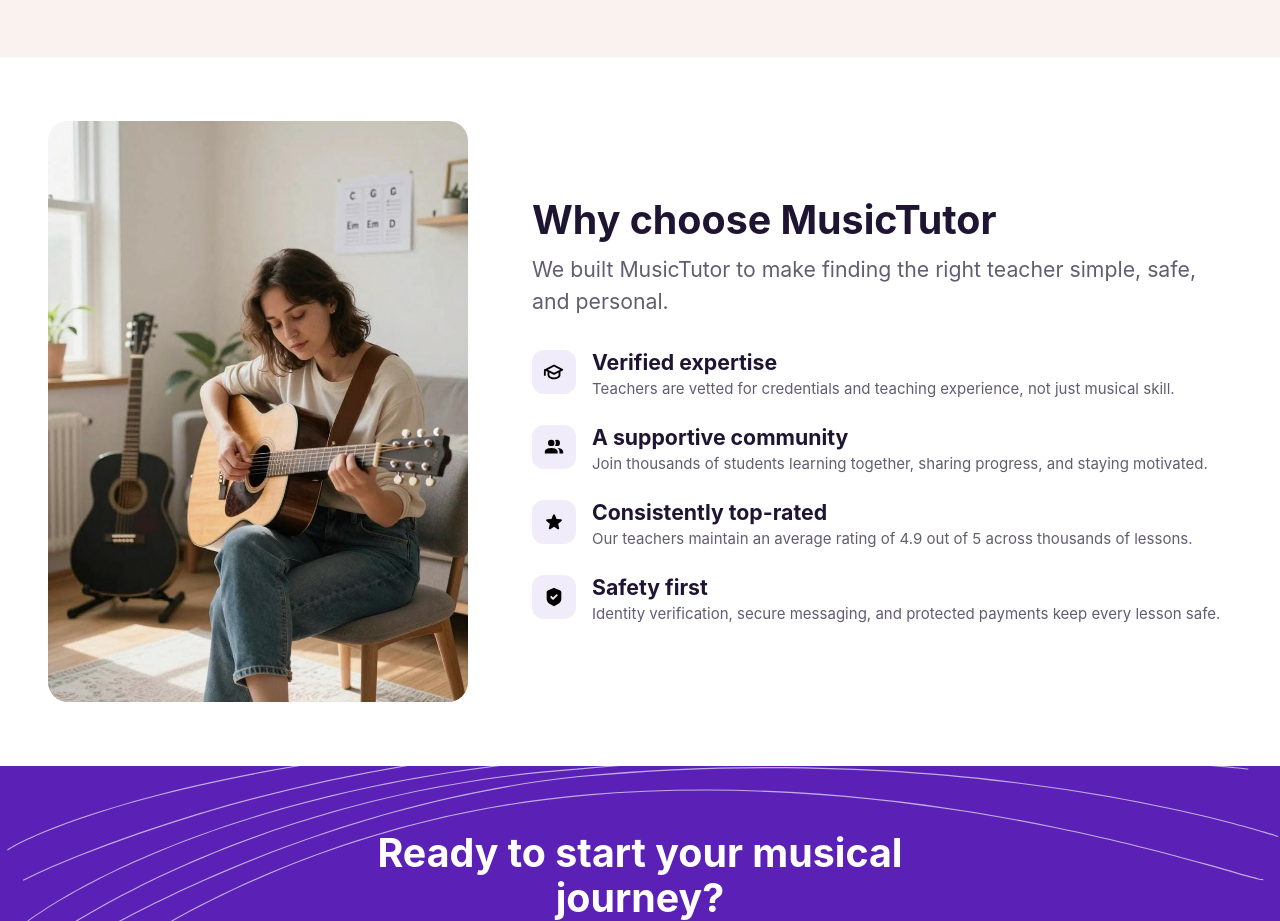
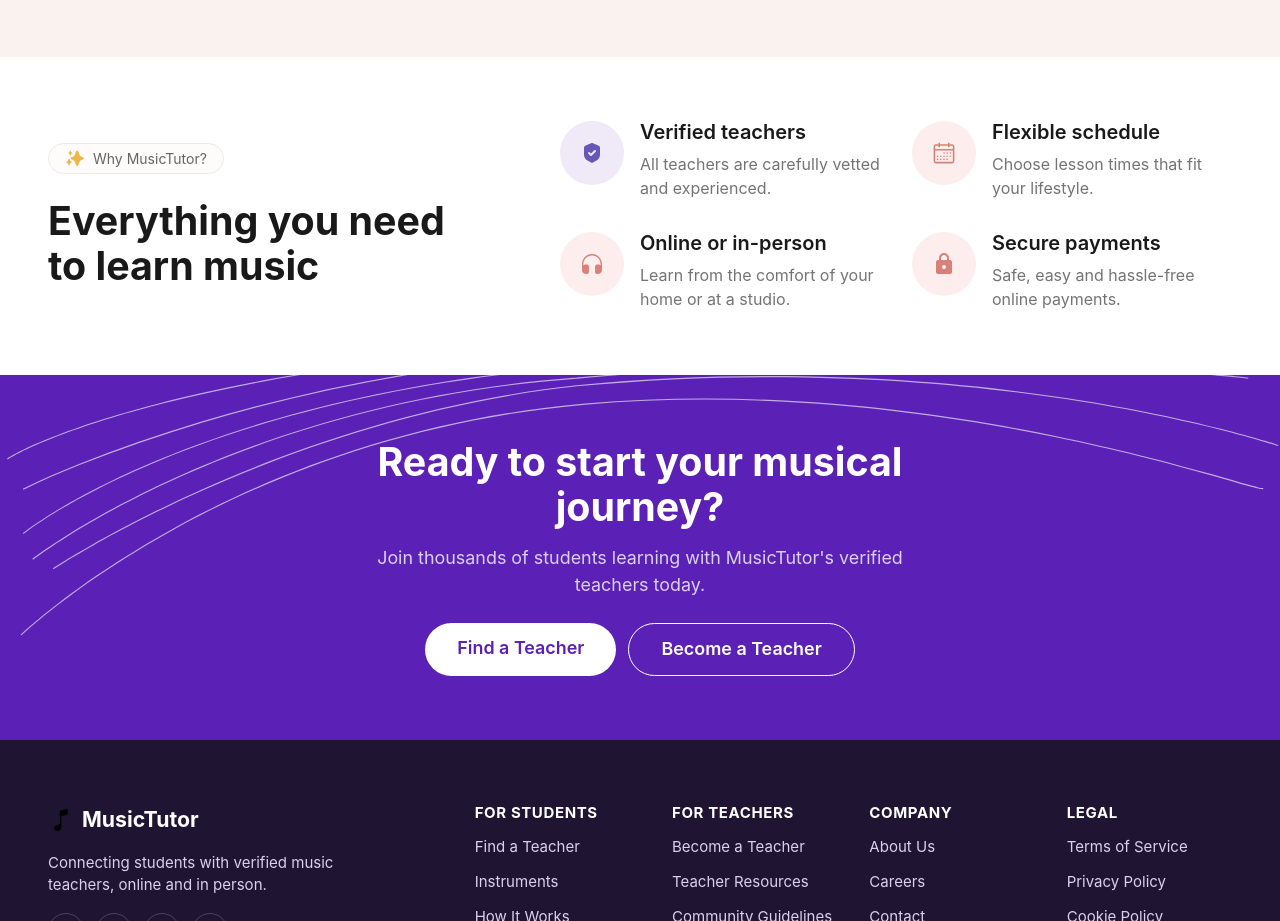
Before and after one commit to ValeriySolod/MusicTutor, a Next.js app: page / in a window 1280 px wide. Shown: the part 3000-3921 px from the top of the page. Built offline with nearby package versions, Linux system fonts and the light colour scheme.

Commit message:
Rewrite WhyMusicTutor section to Figma's two-column icon grid layout
Removes the photo + single-column list and replaces it with the eyebrow +
heading on the left and the 2x2 icon feature grid on the right, matching
Figma's "Why MusicTutor?" section content and layout.

```diff
--- a/src/components/sections/WhyMusicTutor/WhyMusicTutor.module.css
+++ b/src/components/sections/WhyMusicTutor/WhyMusicTutor.module.css
@@ -3,30 +3,39 @@
 }
 
 .inner {
-  display: grid;
+  display: flex;
+  flex-direction: column;
   gap: var(--space-8);
 }
 
-.media {
-  max-width: 420px;
-  margin-inline: auto;
-  width: 100%;
+.header {
+  display: flex;
+  flex-direction: column;
+  align-items: flex-start;
+  gap: var(--space-5);
 }
 
-.content h2 {
-  color: var(--color-text);
+.header h2 {
+  color: var(--text-primary);
 }
 
-.intro {
-  margin-top: var(--space-3);
-  font-size: var(--font-size-lg);
+.eyebrow {
+  display: inline-flex;
+  align-items: center;
+  gap: 8px;
+  padding: 4px 16px;
+  border-radius: 40px;
+  border: 1px solid var(--border-default);
+  background-color: var(--background-card);
+  color: var(--text-secondary);
+  font-size: 14px;
+  font-weight: 400;
 }
 
-.list {
-  margin-top: var(--space-6);
-  display: flex;
-  flex-direction: column;
-  gap: var(--space-5);
+.grid {
+  display: grid;
+  gap: var(--space-6);
+  grid-template-columns: 1fr;
 }
 
 .item {
@@ -40,30 +49,48 @@
   display: flex;
   align-items: center;
   justify-content: center;
-  width: 44px;
-  height: 44px;
-  border-radius: var(--radius-md);
-  background-color: var(--color-surface-alt);
-  color: var(--color-primary);
+  width: 64px;
+  height: 64px;
+  border-radius: var(--radius-full);
+}
+
+.iconWrap[data-variant="lavender"] {
+  background-color: var(--brand-lavender-tint);
+}
+
+.iconWrap[data-variant="blush"] {
+  background-color: var(--background-blush);
 }
 
 .itemTitle {
-  color: var(--color-text);
+  color: var(--text-primary);
+  font-size: 20px;
+  font-weight: 600;
 }
 
 .itemDescription {
-  margin-top: var(--space-1);
-  font-size: var(--font-size-sm);
+  margin-top: var(--space-2);
+  max-width: 240px;
+  color: var(--text-tertiary);
+  font-size: 16px;
+  line-height: 1.5;
+}
+
+@media (min-width: 640px) {
+  .grid {
+    grid-template-columns: repeat(2, 1fr);
+  }
 }
 
 @media (min-width: 1024px) {
   .inner {
-    grid-template-columns: 420px 1fr;
+    flex-direction: row;
     align-items: center;
+    justify-content: space-between;
     gap: var(--space-10);
   }
 
-  .media {
-    margin-inline: 0;
+  .header {
+    flex-shrink: 0;
   }
 }
--- a/src/components/sections/WhyMusicTutor/WhyMusicTutor.tsx
+++ b/src/components/sections/WhyMusicTutor/WhyMusicTutor.tsx
@@ -1,6 +1,5 @@
 import { Container } from "@/components/ui/Container/Container";
 import { Icon } from "@/components/ui/Icon/Icon";
-import { PhotoFrame } from "@/components/ui/PhotoFrame/PhotoFrame";
 import { WHY_MUSICTUTOR_POINTS } from "@/data/whyPoints";
 import styles from "./WhyMusicTutor.module.css";
 
@@ -12,28 +11,31 @@
       aria-labelledby="why-musictutor-heading"
     >
       <Container className={styles.inner}>
-        <div className={styles.media}>
-          <PhotoFrame
-            src="/assets/photos/8150e7345cf944ffc7adb28bf9082d5e54cf4425.png"
-            alt="A music teacher guiding a student through a lesson"
-            width={832}
-            height={1152}
-            sizes="(min-width: 1024px) 480px, 100vw"
-          />
+        <div className={styles.header}>
+          <span className={styles.eyebrow}>
+            <Icon name="sparkles" size={20} alt="" color="var(--accent-gold-star)" />
+            Why MusicTutor?
+          </span>
+          <h2 id="why-musictutor-heading">
+            Everything you need
+            <br />
+            to learn music
+          </h2>
         </div>
 
-        <div className={styles.content}>
-          <h2 id="why-musictutor-heading">Why choose MusicTutor</h2>
-          <p className={styles.intro}>
-            We built MusicTutor to make finding the right teacher simple,
-            safe, and personal.
-          </p>
-
-          <ul className={styles.list}>
-            {WHY_MUSICTUTOR_POINTS.map((point) => (
+        <ul className={styles.grid}>
+          {WHY_MUSICTUTOR_POINTS.map((point, index) => (
             <li key={point.id} className={styles.item}>
-                <div className={styles.iconWrap}>
-                  <Icon name={point.icon} size={22} alt="" />
+              <div
+                className={styles.iconWrap}
+                data-variant={index === 0 ? "lavender" : "blush"}
+              >
+                <Icon
+                  name={point.icon}
+                  size={24}
+                  alt=""
+                  color={index === 0 ? "var(--brand-purple)" : "var(--accent-coral)"}
+                />
               </div>
               <div>
                 <h3 className={styles.itemTitle}>{point.title}</h3>
@@ -42,7 +44,6 @@
             </li>
           ))}
         </ul>
-        </div>
       </Container>
     </section>
   );
--- a/src/data/whyPoints.ts
+++ b/src/data/whyPoints.ts
@@ -2,31 +2,27 @@
 
 export const WHY_MUSICTUTOR_POINTS: WhyPointItem[] = [
   {
-    id: "expertise",
-    icon: "education",
-    title: "Verified expertise",
-    description:
-      "Teachers are vetted for credentials and teaching experience, not just musical skill.",
+    id: "verified-teachers",
+    icon: "shield-check",
+    title: "Verified teachers",
+    description: "All teachers are carefully vetted and experienced.",
   },
   {
-    id: "community",
-    icon: "people",
-    title: "A supportive community",
-    description:
-      "Join thousands of students learning together, sharing progress, and staying motivated.",
+    id: "flexible-schedule",
+    icon: "calendar",
+    title: "Flexible schedule",
+    description: "Choose lesson times that fit your lifestyle.",
   },
   {
-    id: "top-rated",
-    icon: "star-rounded",
-    title: "Consistently top-rated",
-    description:
-      "Our teachers maintain an average rating of 4.9 out of 5 across thousands of lessons.",
+    id: "online-or-in-person",
+    icon: "headphones",
+    title: "Online or in-person",
+    description: "Learn from the comfort of your home or at a studio.",
   },
   {
-    id: "safety",
-    icon: "shield-check",
-    title: "Safety first",
-    description:
-      "Identity verification, secure messaging, and protected payments keep every lesson safe.",
+    id: "secure-payments",
+    icon: "lock",
+    title: "Secure payments",
+    description: "Safe, easy and hassle-free online payments.",
   },
 ];
```
Lines whose indentation alone changed are shown as unchanged.
